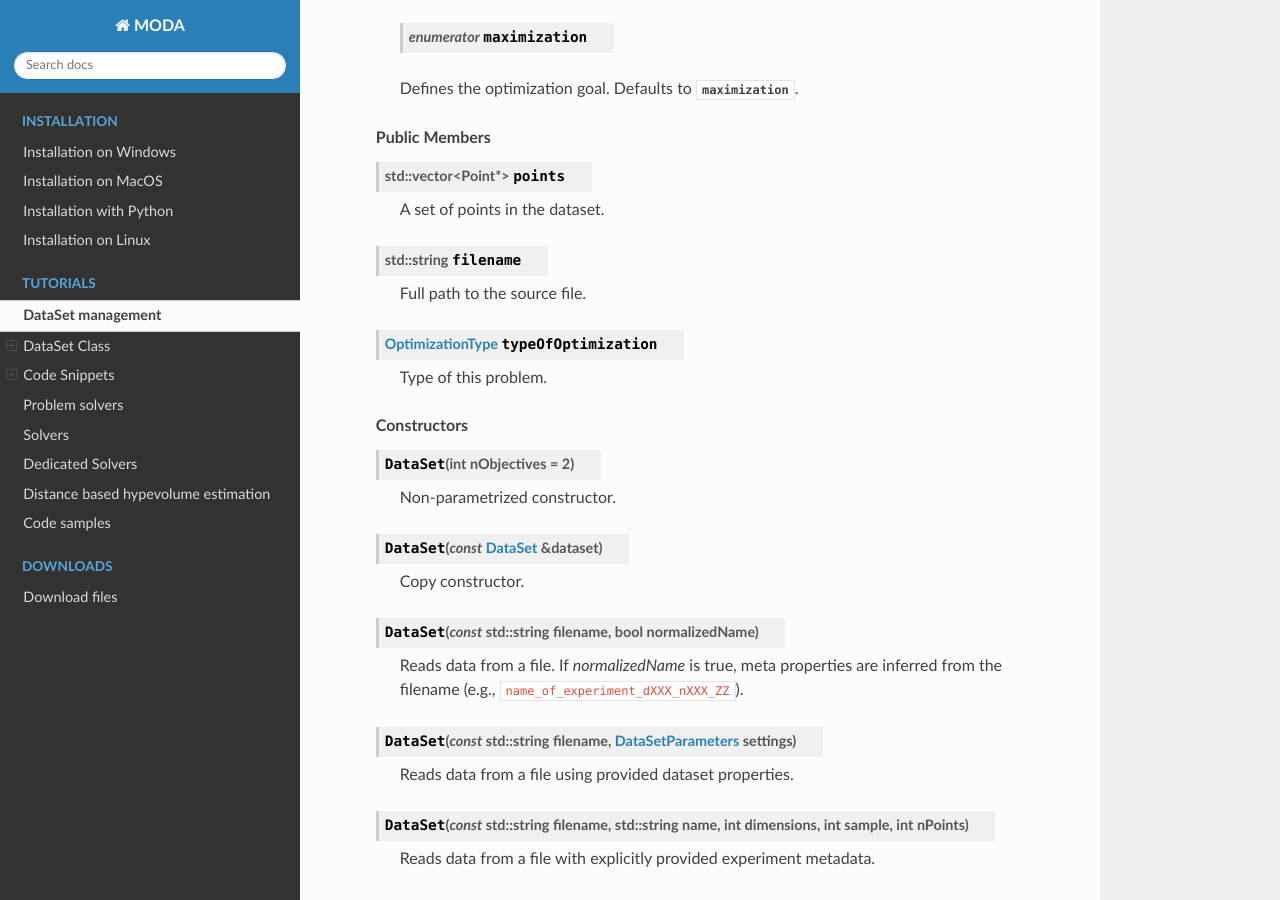
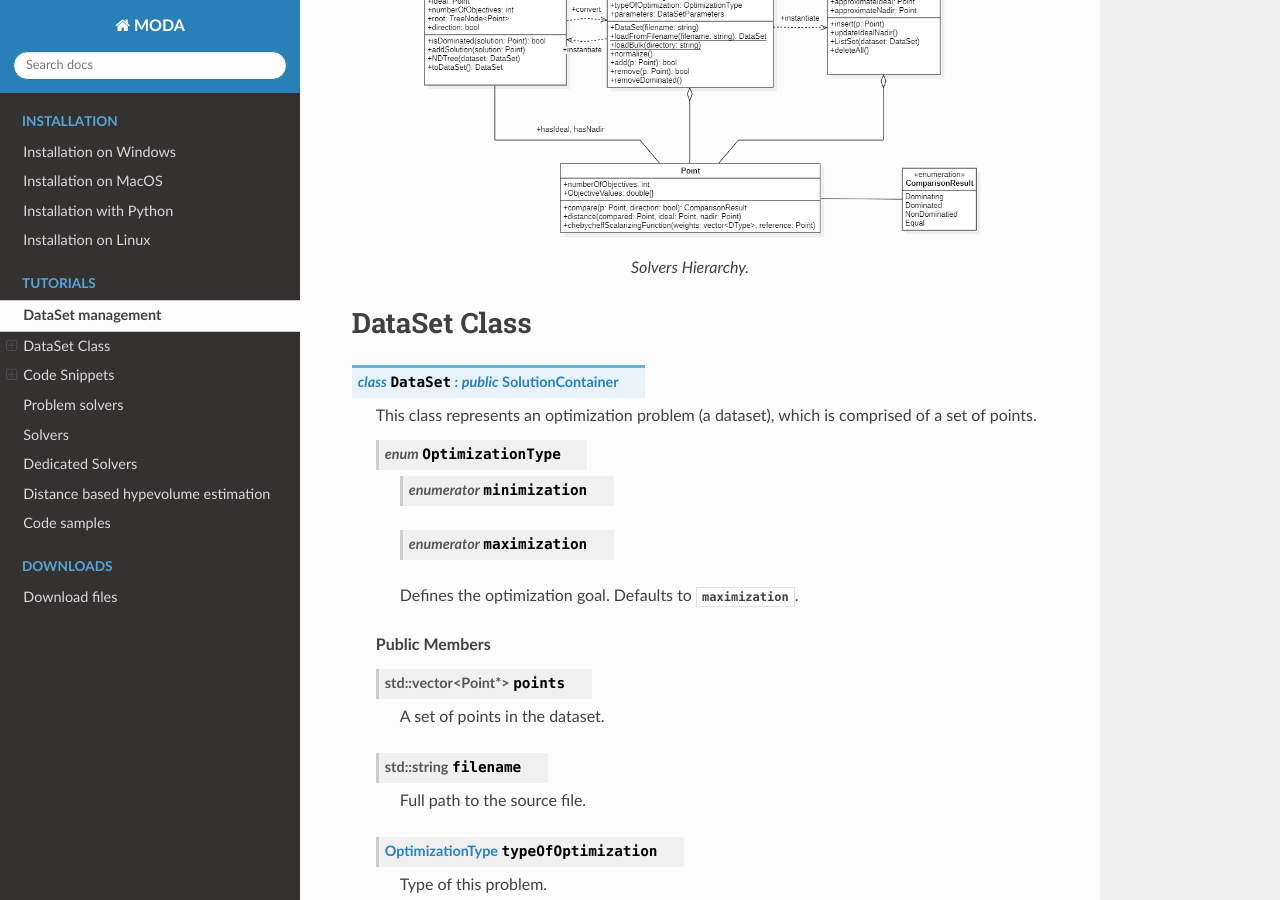
Before and after one commit to dudenzz/moda, a Sphinx documentation site: the page built from docs/source/datasets.rst, in a window 1280 px wide and 900 px high, scrolled down 363 px. Built offline with Sphinx 7.4.7 and the Read the Docs theme 3.1.0, drawn with Linux system fonts in a browser that asks for light colours.

Commit message:
datasets image

```diff
--- a/docs/source/datasets.rst
+++ b/docs/source/datasets.rst
@@ -1,7 +1,11 @@
 DataSet management
 =====
 
+.. figure:: images/datasets.png
+   :width: 600
+   :align: center
 
+   Solvers Hierarchy.
 
 .. _tutorials_datasets:
 
```
Also changed, not shown: docs/source/images/datasets.png (added).
